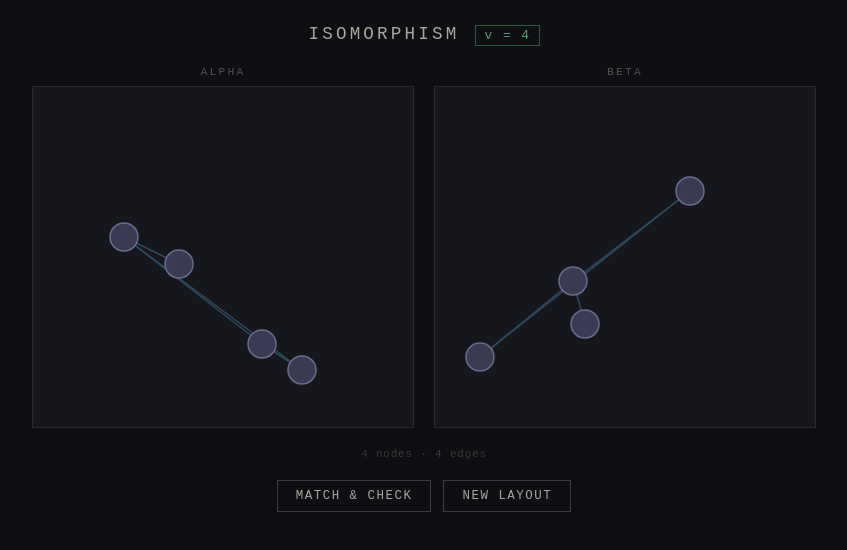
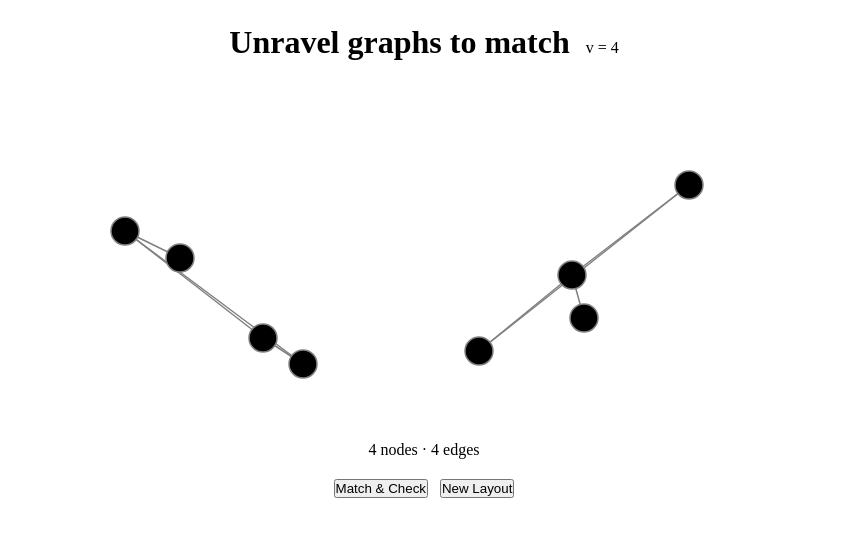
Before and after one commit to 0edk/knot-matcher, a plain HTML site: page index.html in a window 1280 px wide. Shown: the whole page, without its empty margins (216-1063 px from the left). Drawn offline with Linux system fonts and the light colour scheme.

Commit message:
Elide superfluous code

```diff
--- a/graph-iso.html
+++ b/index.html
@@ -1,16 +1,13 @@
-<!DOCTYPE html>
+<!doctype html>
 <html lang="en">
 <head>
 <meta charset="UTF-8">
 <meta name="viewport" content="width=device-width, initial-scale=1.0">
-<title>Graph Isomorphism</title>
+<title>Unravel</title>
 <style>
   *, *::before, *::after { box-sizing: border-box; margin: 0; padding: 0; }
 
   body {
-    background: #0f0f13;
-    color: #e8e4dc;
-    font-family: 'Courier New', monospace;
     min-height: 100vh;
     display: flex;
     flex-direction: column;
@@ -25,22 +22,6 @@
     gap: 16px;
   }
 
-  h1 {
-    font-size: 1.1rem;
-    font-weight: 400;
-    letter-spacing: 0.18em;
-    text-transform: uppercase;
-    color: #aaa49a;
-  }
-
-  #round-badge {
-    font-size: 0.8rem;
-    letter-spacing: 0.12em;
-    color: #5a9f78;
-    border: 1px solid #2a5a3a;
-    padding: 2px 8px;
-  }
-
   #graphs {
     display: flex;
     gap: 20px;
@@ -48,23 +29,14 @@
     justify-content: center;
   }
 
-  .graph-wrap {
+  #graphs > canvas {
     display: flex;
     flex-direction: column;
     align-items: center;
     gap: 8px;
   }
 
-  .graph-label {
-    font-size: 0.7rem;
-    letter-spacing: 0.2em;
-    text-transform: uppercase;
-    color: #55524c;
-  }
-
   canvas {
-    background: #16161d;
-    border: 1px solid #2a2a35;
     cursor: default;
     display: block;
   }
@@ -78,53 +50,26 @@
   }
 
   button {
-    background: none;
-    border: 1px solid #3a3a48;
-    color: #aaa49a;
-    font-family: inherit;
-    font-size: 0.78rem;
-    letter-spacing: 0.12em;
-    text-transform: uppercase;
-    padding: 8px 18px;
     cursor: pointer;
-    transition: border-color 0.15s, color 0.15s;
   }
-  button:hover { border-color: #5a9f78; color: #5a9f78; }
-  button:active { background: #1a2e22; }
 
   #status {
-    font-size: 0.75rem;
-    letter-spacing: 0.1em;
-    min-height: 1.2em;
-    color: #55524c;
-    transition: color 0.3s;
+    color: silver;
   }
-  #status.ok  { color: #5a9f78; }
-  #status.err { color: #9f5a5a; }
-
-  #edge-info {
-    font-size: 0.68rem;
-    color: #3d3a34;
-    letter-spacing: 0.08em;
-  }
+  #status.ok  { color: lime; }
+  #status.err { color: red; }
 </style>
 </head>
 <body>
 
 <header>
-  <h1>Isomorphism</h1>
+  <h1>Unravel graphs to match</h1>
   <span id="round-badge">v = 4</span>
 </header>
 
 <div id="graphs">
-  <div class="graph-wrap">
-    <span class="graph-label">Alpha</span>
     <canvas id="c0" width="380" height="340"></canvas>
-  </div>
-  <div class="graph-wrap">
-    <span class="graph-label">Beta</span>
     <canvas id="c1" width="380" height="340"></canvas>
-  </div>
 </div>
 
 <div id="edge-info"></div>
@@ -158,12 +103,9 @@ function generateGraph(vCount) {
   const eCount = randInt(lo, hi);
 
   // build edge list; retry if we can't fill without duplicates
-  const maxEdges = vCount * (vCount - 1) / 2;
-  const clampedE = Math.min(eCount, maxEdges);
-
   const edgeSet = new Set();
   let attempts = 0;
-  while (edgeSet.size < clampedE && attempts < 100000) {
+  while (edgeSet.size < eCount && attempts < 100000) {
     attempts++;
     const a = randInt(0, vCount);
     let b = randInt(0, vCount - 1);
@@ -226,10 +168,10 @@ function newRound(keepV) {
 }
 
 // ── drawing ────────────────────────────────────────────────────────────────
-const NODE_COLOR  = '#3a3a52';
-const NODE_STROKE = '#6b6b8f';
-const EDGE_COLOR  = '#2e4a5e';
-const HIGHLIGHT   = ['#5a9f78', '#9f7a5a'];
+const NODE_COLOR  = 'black';
+const NODE_STROKE = 'gray';
+const EDGE_COLOR  = 'gray';
+const HIGHLIGHT   = ['lime', 'red'];
 
 function draw(gi, matchPairs) {
   const canvas = document.getElementById(`c${gi}`);
@@ -288,7 +230,7 @@ function drawWithMatch(matchPairs, isOk) {
       ctx.fillStyle = NODE_COLOR;
       ctx.fill();
       ctx.strokeStyle = pairIdx >= 0
-        ? (isOk ? '#5a9f78' : '#9f5a5a')
+        ? (isOk ? 'lime' : 'red')
         : NODE_STROKE;
       ctx.lineWidth = pairIdx >= 0 ? 2.5 : 1.5;
       ctx.stroke();
```
